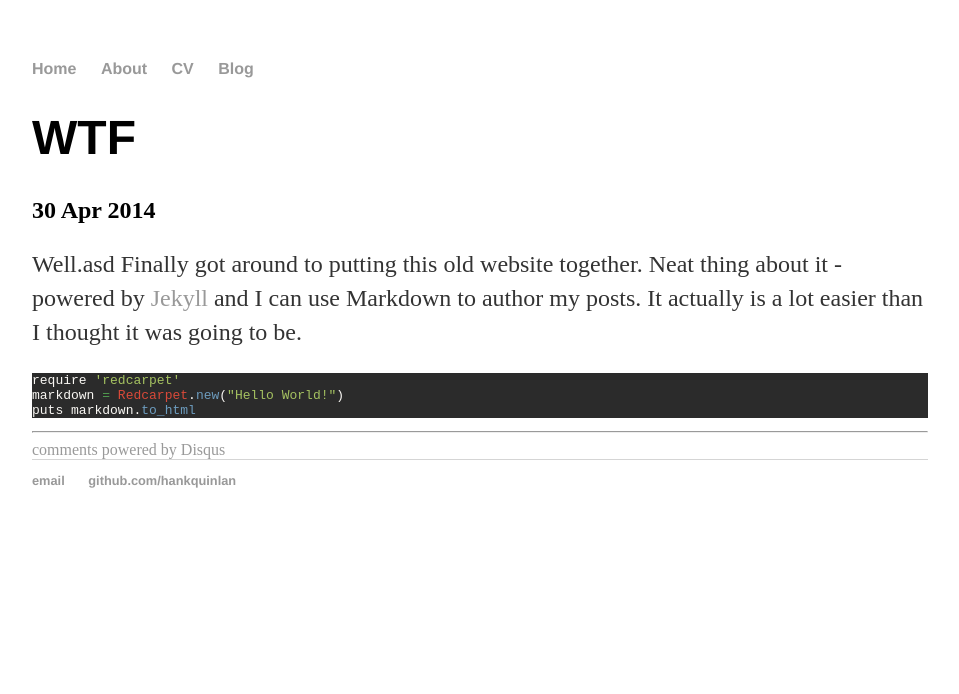
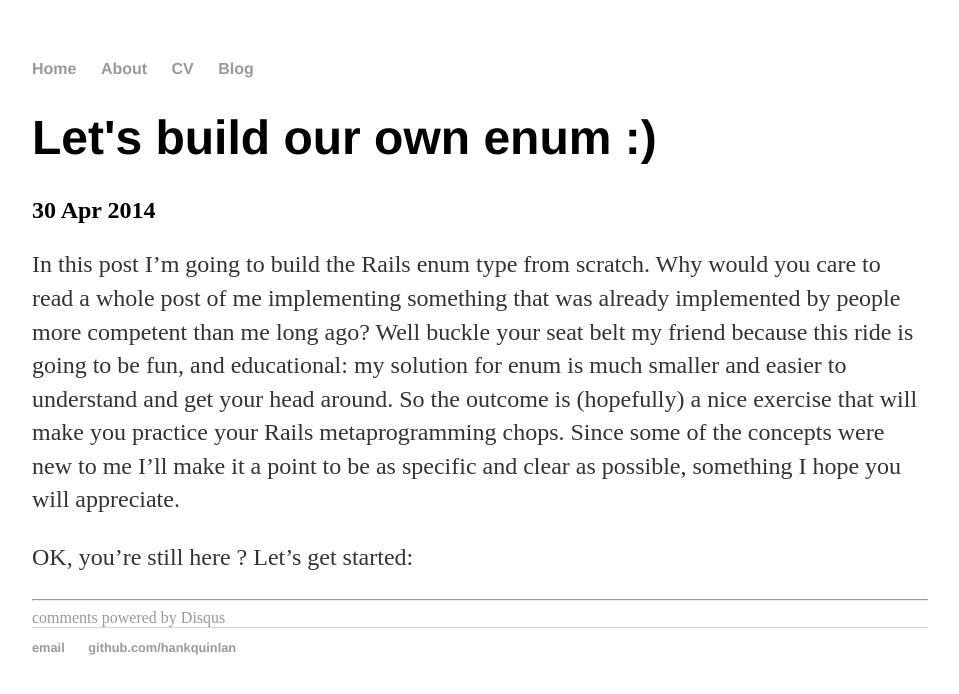
Before and after one commit to yoelblum/yoelblum.github.io, a Jekyll site: the page built from _posts/2015-04-30-hank-quinlan-site-launched.md, in a window 1280 px wide. Shown: the top 694 px of the page, without its empty margins (160-1119 px from the left). Built offline with Jekyll 4.4.1, drawn with Linux system fonts in a browser that asks for light colours; comment, search, counter and statistics services are not loaded.

Commit message:
Update 2015-04-30-hank-quinlan-site-launched.md

````diff
--- a/_posts/2015-04-30-hank-quinlan-site-launched.md
+++ b/_posts/2015-04-30-hank-quinlan-site-launched.md
@@ -1,13 +1,9 @@
 ---
 layout: post
-title: "WTF"
+title: "Let's build our own enum :)"
 date: 2014-04-30
 ---
+In this post I'm going to build the Rails enum type from scratch.
+Why would you care to read a whole post of me implementing something that was already implemented by people more competent than me long ago? Well buckle your seat belt my friend because this ride is going to be fun, and educational: my solution for enum is much smaller and easier to understand and get your head around. So the outcome is (hopefully) a nice exercise that will make you practice your Rails  metaprogramming chops. Since some of the concepts were new to me I'll make it a point to be as specific and clear as possible, something I hope you will appreciate.
 
-Well.asd Finally got around to putting this old website together. Neat thing about it - powered by [Jekyll](http://jekyllrb.com) and I can use Markdown to author my posts. It actually is a lot easier than I thought it was going to be.
-
-```ruby
-require 'redcarpet'
-markdown = Redcarpet.new("Hello World!")
-puts markdown.to_html
-```
+OK, you're still here ? Let's get started:
````
